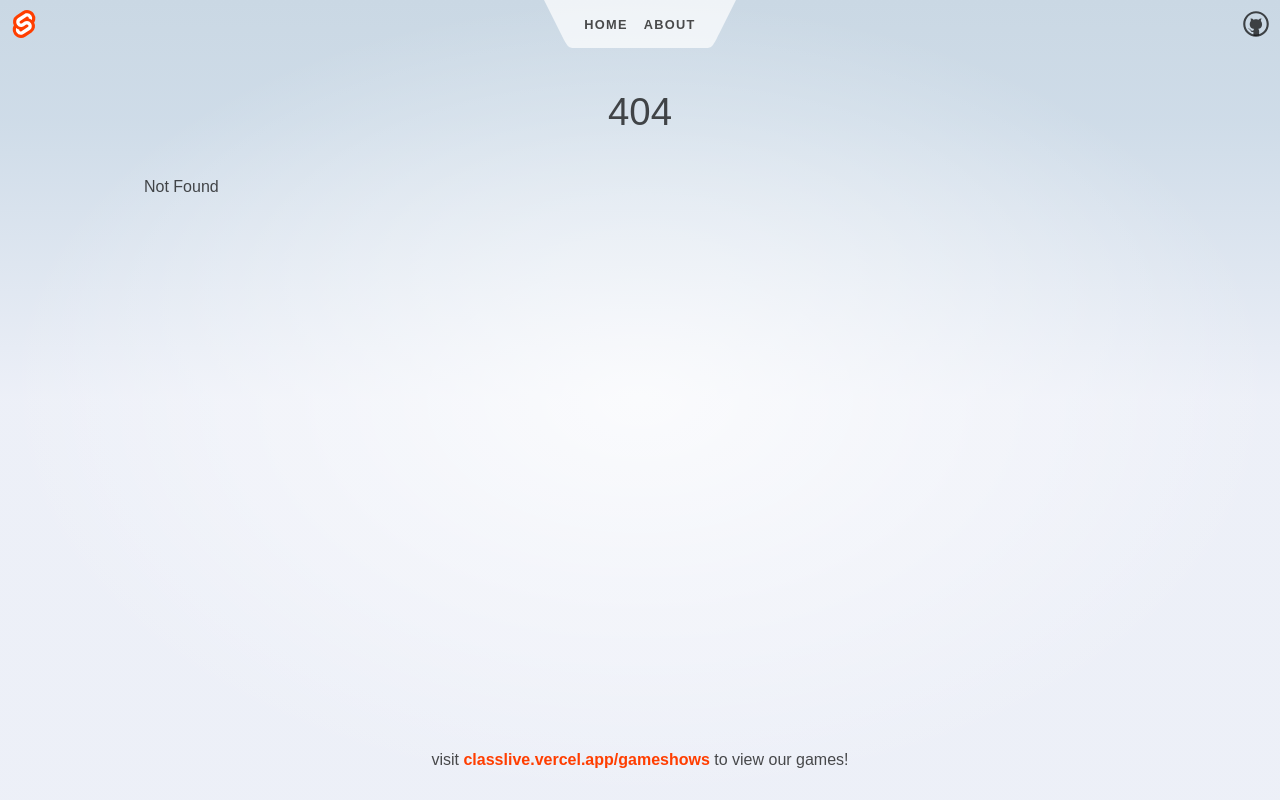
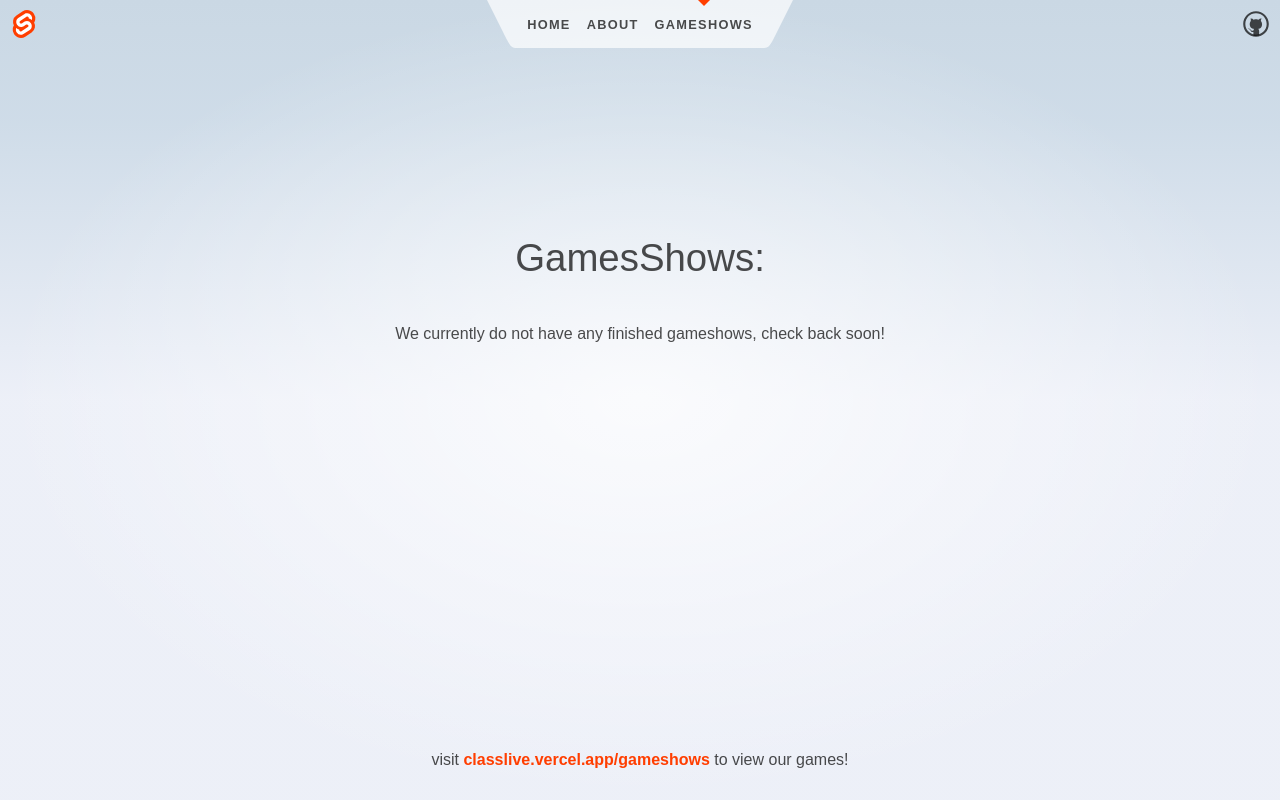
Before and after one commit to ClassLive/main, a SvelteKit app: page /gameshows in a window 1280 px wide. Before the commit this address had no page. Built offline with nearby package versions, Linux system fonts and the light colour scheme.

Commit message:
start on gameshows page

```diff
--- a/src/routes/Header.svelte
+++ b/src/routes/Header.svelte
@@ -21,6 +21,9 @@
 			</li>
 			<li aria-current={$page.url.pathname === '/about' ? 'page' : undefined}>
 				<a href="/about">About</a>
+			</li>
+			<li aria-current={$page.url.pathname === '/gameshows' ? 'page' : undefined}>
+				<a href="/gameshows">Gameshows</a>
 			</li>
 		</ul>
 		<svg viewBox="0 0 2 3" aria-hidden="true">
--- /dev/null
+++ b/src/routes/gameshows/+page.svelte
@@ -0,0 +1,12 @@
+<svelte:head>
+	<title>Gameshows</title>
+	<meta name="description" content="Gameshows" />
+</svelte:head>
+
+<div class="text-column">
+	<h1>GamesShows:</h1>
+
+	<p>
+		We currently do not have any finished gameshows, check back soon!
+	</p>
+</div>
```
